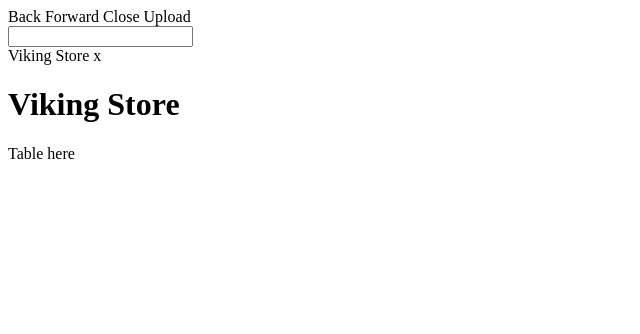
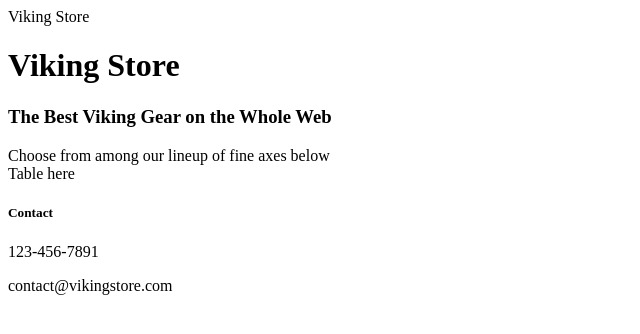
Before and after one commit to andie5/Viking-Store, a plain HTML site: page index.html in a window 1280 px wide. Shown: the whole page, without its empty margins (0-640 px from the left). Drawn offline with Linux system fonts and the light colour scheme.

Commit message:
Main content of homepage

```diff
--- a/index.html
+++ b/index.html
@@ -5,34 +5,29 @@
     <link rel="stylesheet" type="text/css" href="stylesheet.css">
   </head>
   <body>
-    <div class="navbar">
-      Back
-      Forward
-      Close
-      Upload
-      <div class="search-area">
-        <input type="text" class="search-bar" placeholder="">
-      </div>
-    </div>
     <div class="main-content">
       <div class="banner">
-        <div class="submenu">
-            Viking Store
-            x
-        </div>
+        <label>Viking Store</label>
+      </div>
+      <div class="main-heading">
         <h1>Viking Store</h1>
-        <div class="tagline">
-        </div>
-        <div class="page-description">
-        </div>
-        <div class="products">
+      </div>
+      <div class="tagline">
+        <h3>The Best Viking Gear on the Whole Web</h3>
+      </div>
+      <div class="summary-instruction">
+        <label>Choose from among our lineup of fine axes below</label>
+      </div>
+      <div class="products">
           Table here
-        </div>
       </div>
     </div>
     <div class="navigation">
     </div>
     <div class="footer">
+      <h5>Contact</h5>
+      <p>123-456-7891</p>
+      <p>contact@vikingstore.com</p>
     </div>
   </body>
 </html>
--- a/stylesheet.css
+++ b/stylesheet.css
@@ -0,0 +1,4 @@
+.banner{
+	display: flex;
+	justify-content: space-between;
+}
```
Also changed, not shown: 1 other file.
